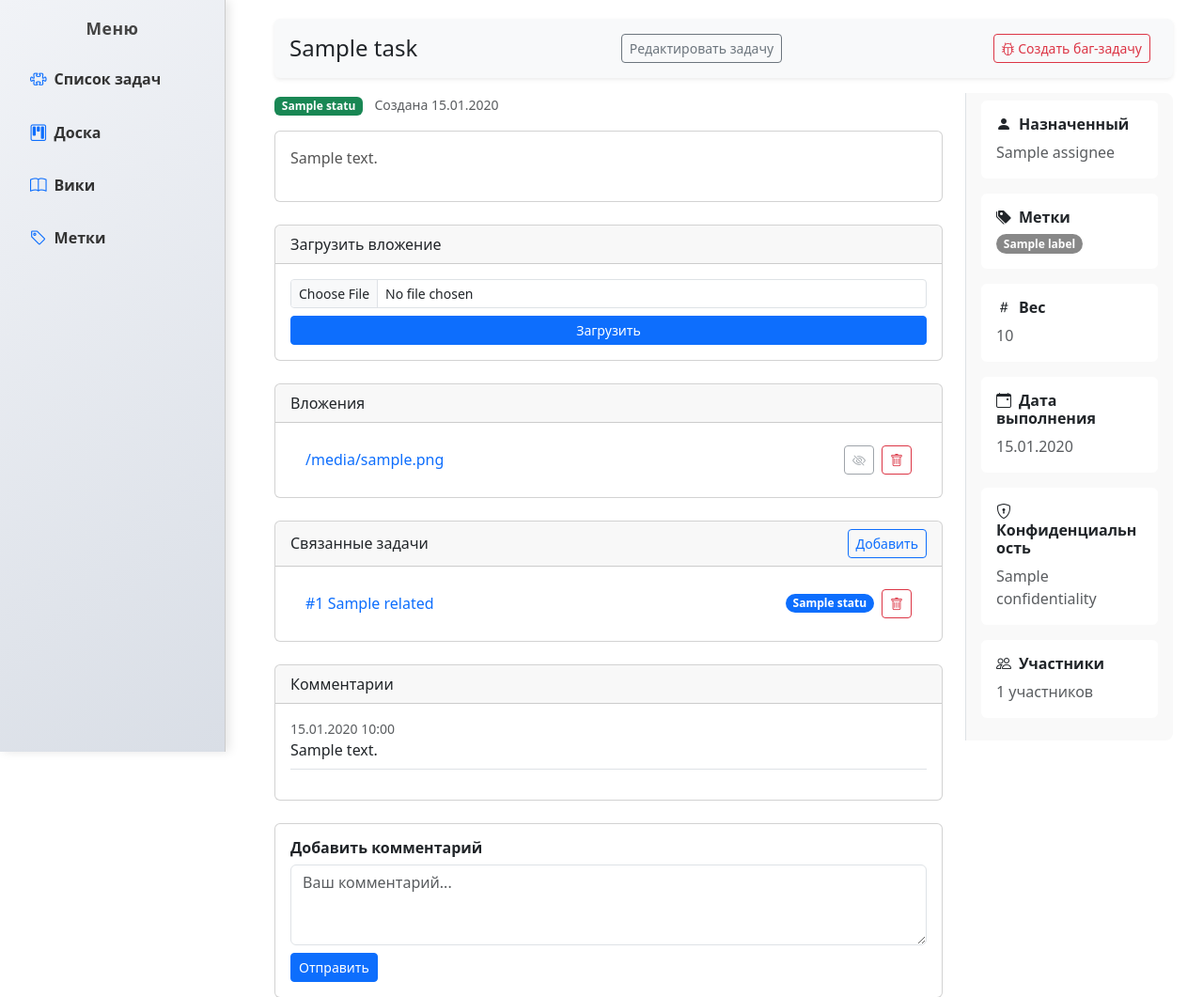
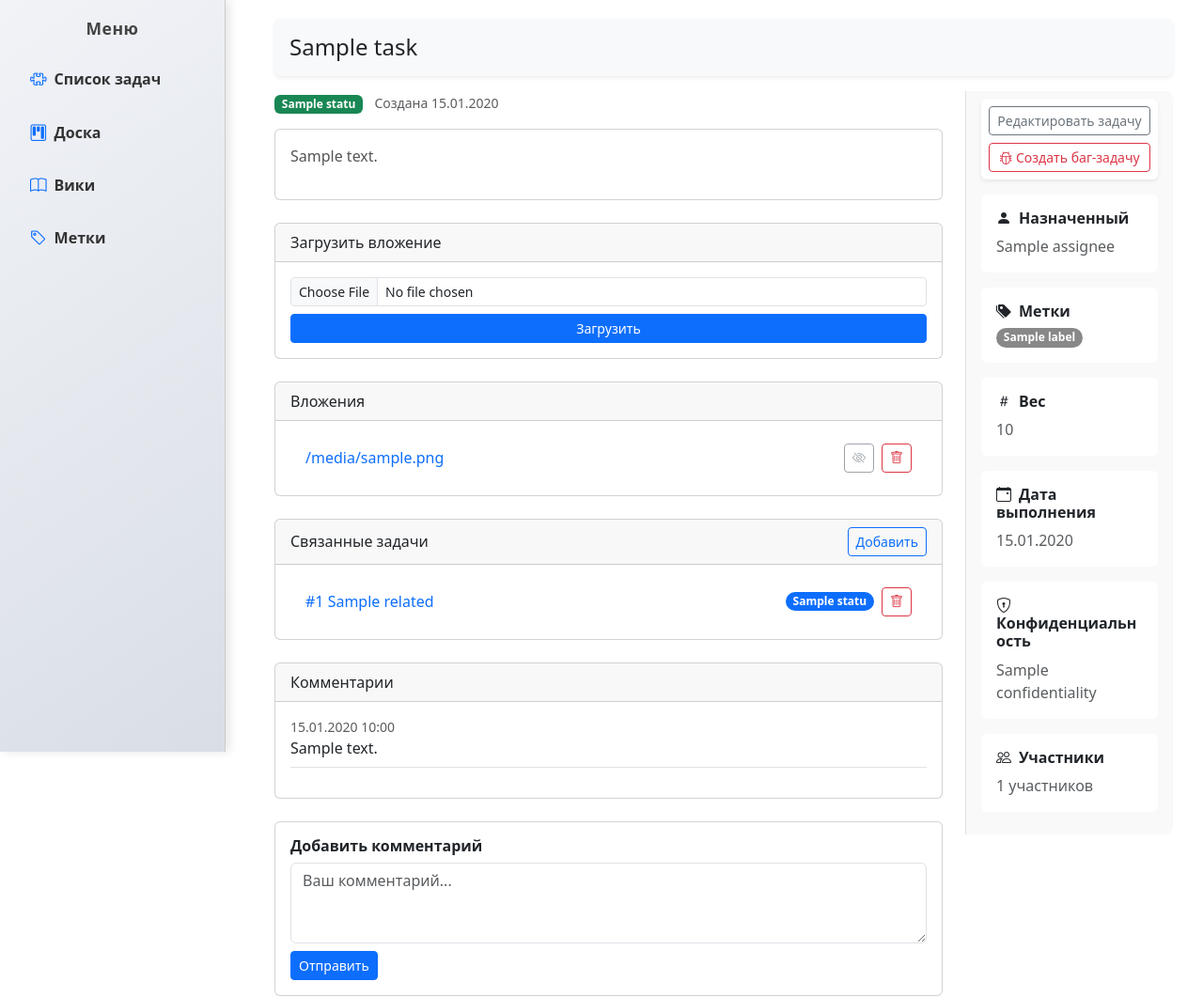
Before and after one commit to SergeySavchenka/diplom, a Flask app: template templates/task_details.html in a window 1280 px wide. Shown: the top 1061 px of the page at 94% size. Run offline with Flask 3, Linux system fonts and the light colour scheme; the template is opened without the code that fills it: most values are stand-ins (such as "Sample title", 1, 10 or a date in 2020).

Commit message:
Add files via upload

```diff
--- a/templates/task_details.html
+++ b/templates/task_details.html
@@ -6,10 +6,6 @@
 <div class="container-fluid">
     <div class="d-flex justify-content-between align-items-center mb-3 bg-light p-3 rounded shadow-sm">
         <h1 class="h4 mb-0">{{ task.title }}</h1>
-        <a href="{{ url_for('edit_task', task_id=task.id) }}" class="btn btn-sm btn-outline-secondary me-2">Редактировать задачу</a>
-        <button type="button" class="btn btn-sm btn-outline-danger me-2" data-bs-toggle="modal" data-bs-target="#createBugModal">
-            <i class="bi bi-bug"></i> Создать баг-задачу
-        </button>
     </div>
 
     <div class="row">
@@ -165,7 +161,9 @@
                                         <small class="text-muted">
                                             {{ activity.created_at.strftime('%d.%m.%Y') }}
                                         </small>
-                                        <span class="badge bg-{{ 'success' if activity.action_type == 'created' else 'primary' if 'status' in activity.action_type else 'warning' if 'label' in activity.action_type else 'info' }}">
+                                        <span class="badge bg-{{ 'success' if activity.action_type == 'Создание' else 'primary' if 'Изменение статуса' in activity.action_type
+                                                        else 'warning' if 'Добавление метки' in activity.action_type else 'warning'  if 'Удаление метки' in activity.action_type
+                                                        else 'info' }}">
                                             {{ activity.action_type|capitalize }}
                                         </span>
                                     </div>
@@ -188,6 +186,8 @@
                                             <i class="bi bi-trash text-danger me-2"></i>
                                         {% elif 'Добавление метки' in activity.action_type %}
                                             <i class="bi bi-tag-fill text-warning me-2"></i>
+                                        {% elif 'Добавление комментария' in activity.action_type %}
+                                            <i class="bi bi-tag-fill text-warning me-2"></i>
                                         {% elif 'Удаление метки' in activity.action_type %}
                                             <i class="bi bi-tag me-2"></i>
                                         {% else %}
@@ -207,6 +207,16 @@
 
         <div class="col-md-3">
             <aside class="right-sidebar border-start ps-3 pe-3 pt-2 pb-2">
+
+                <div class="card mb-3 border-0 shadow-sm">
+                    <div class="card-body p-2 text-center">
+                        <a href="{{ url_for('edit_task', task_id=task.id) }}" class="btn btn-sm btn-outline-secondary w-100 mb-2">Редактировать задачу</a>
+                        <button type="button" class="btn btn-sm btn-outline-danger w-100" data-bs-toggle="modal" data-bs-target="#createBugModal">
+                            <i class="bi bi-bug"></i> Создать баг-задачу
+                        </button>
+                    </div>
+                </div>
+
                 <form action="" method="POST">
 
                     <div class="card mb-3 border-0">
@@ -264,6 +274,7 @@
                     </div>
 
                 </form>
+
             </aside>
         </div>
     </div>
```
